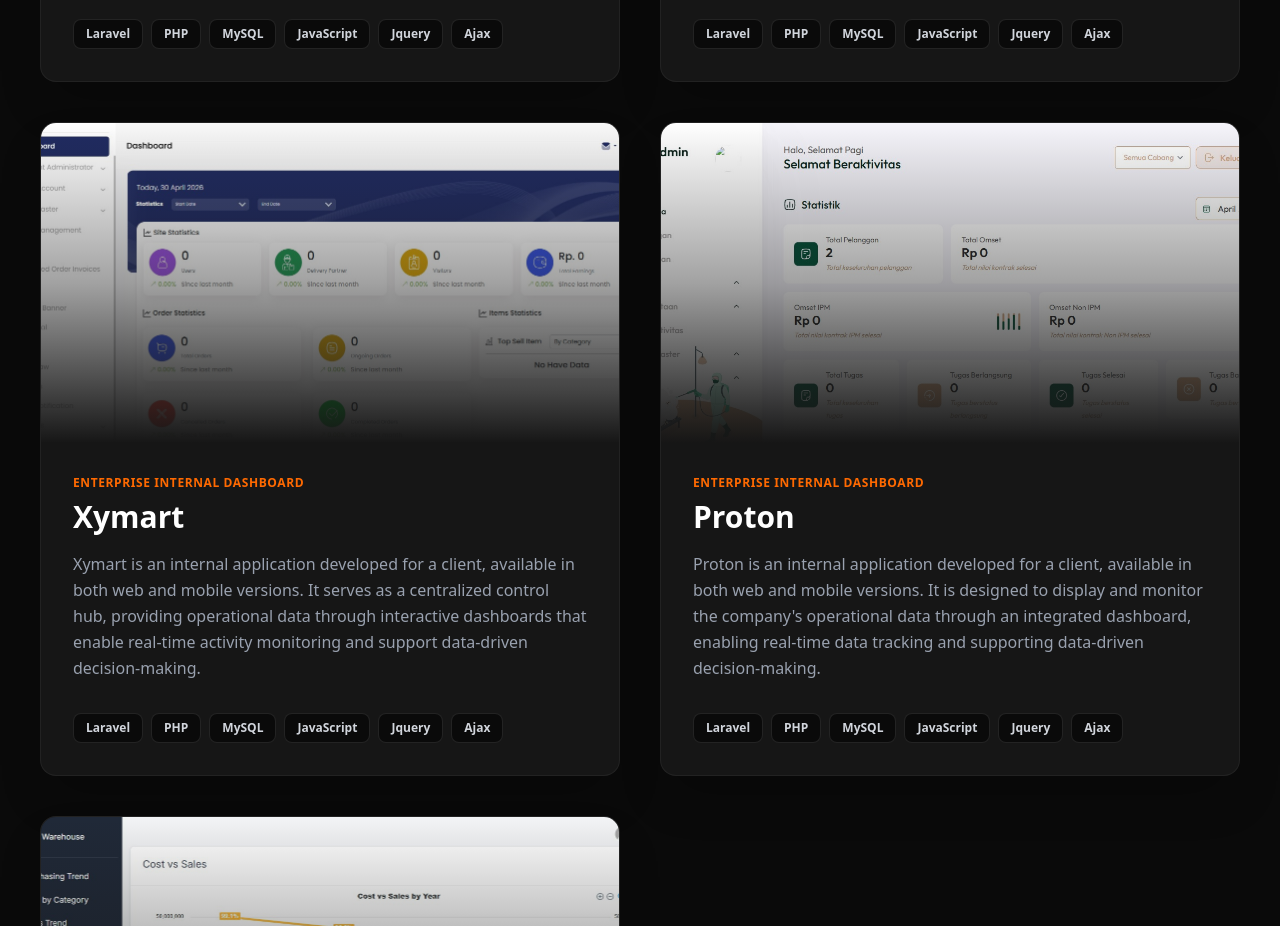
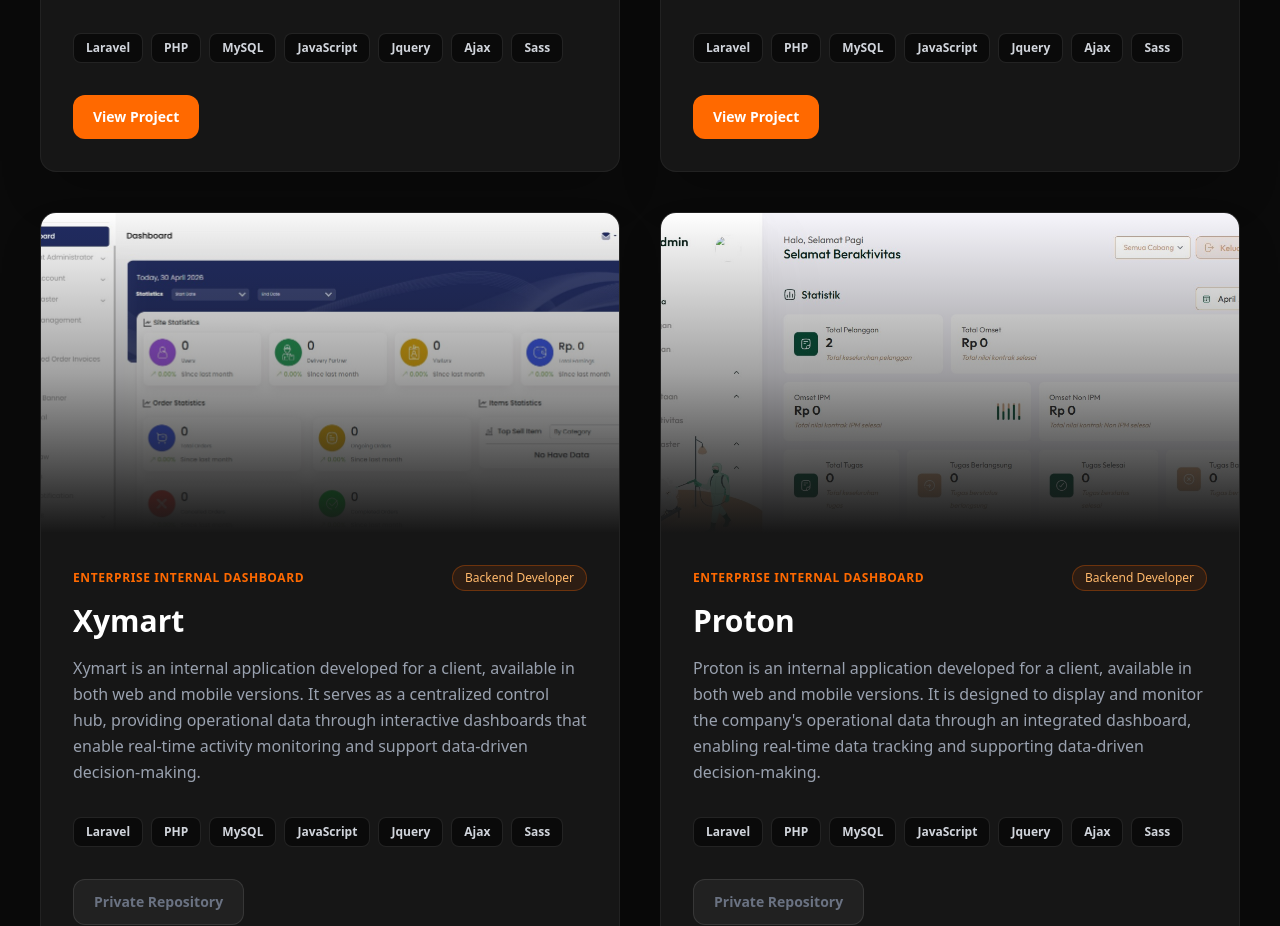
Before and after one commit to RndyAchmad/web-portofolio, a Next.js app: page / in a window 1280 px wide. Shown: the part 3406-4332 px from the top of the page. Built offline with nearby package versions, Linux system fonts and the light colour scheme.

Commit message:
feat: add project data

```diff
--- a/app/page.js
+++ b/app/page.js
@@ -265,6 +265,7 @@
           <div className="mx-auto grid max-w-7xl grid-cols-1 gap-8 md:grid-cols-2 lg:gap-10">
             {PROJECTS.map((project) => {
               const projectData = t.projects.items[project.translationKey];
+              const hasLiveDemo = Boolean(project.liveUrl);
 
               return (
                 <article
@@ -282,9 +283,15 @@
 
                   <div className="flex flex-1 flex-col p-6 sm:p-8">
                     <div className="mb-4">
-                      <p className="mb-2 text-xs font-bold uppercase tracking-wider text-orange-500">
-                        {projectData.type}
-                      </p>
+                      <div className="mb-3 flex flex-wrap items-center justify-between gap-3">
+                        <p className="text-xs font-bold uppercase tracking-wider text-orange-500">
+                          {projectData.type}
+                        </p>
+                        <span className="rounded-full border border-orange-500/30 bg-orange-500/10 px-3 py-1 text-xs font-medium text-orange-300">
+                          {project.role || 'Full Stack Developer'}
+                        </span>
+                      </div>
+
                       <h3 className="text-2xl font-bold text-white sm:text-3xl">
                         {project.title}
                       </h3>
@@ -294,7 +301,7 @@
                       {projectData.description}
                     </p>
 
-                    <div className="mt-auto flex flex-wrap gap-2">
+                    <div className="mb-8 flex flex-wrap gap-2">
                       {project.technologies.map((tech) => (
                         <span
                           key={tech}
@@ -303,6 +310,27 @@
                           {tech}
                         </span>
                       ))}
+                    </div>
+
+                    <div className="mt-auto flex items-center gap-3">
+                      {hasLiveDemo ? (
+                        <a
+                          href={project.liveUrl}
+                          target="_blank"
+                          rel="noopener noreferrer"
+                          className="inline-flex items-center justify-center rounded-xl bg-orange-500 px-5 py-3 text-sm font-semibold text-white transition-all duration-300 hover:bg-orange-600 hover:shadow-lg hover:shadow-orange-500/25"
+                        >
+                          View Project
+                        </a>
+                      ) : (
+                        <button
+                          type="button"
+                          disabled
+                          className="inline-flex cursor-not-allowed items-center justify-center rounded-xl border border-white/10 bg-white/5 px-5 py-3 text-sm font-semibold text-gray-500"
+                        >
+                          Private Repository
+                        </button>
+                      )}
                     </div>
                   </div>
                 </article>
--- a/constants/projects.js
+++ b/constants/projects.js
@@ -3,30 +3,38 @@
         title: "FUOMO",
         image: "/images/projects/fuomo-desktop.jpeg",
         translationKey: "fuomo",
-        technologies: ["Laravel", "PHP", "MySQL", "JavaScript", "Jquery", "Ajax"],
+        technologies: ["Laravel", "PHP", "MySQL", "JavaScript", "Jquery", "Ajax", "Sass"],
+        role: "Backend Developer",
+        liveUrl: "https://fuomo.id",
     },
     {
         title: "ETS",
         image: "/images/projects/ordo-dashboard.jpeg",
         translationKey: "ets",
-        technologies: ["Laravel", "PHP", "MySQL", "JavaScript", "Jquery", "Ajax"],
+        technologies: ["Laravel", "PHP", "MySQL", "JavaScript", "Jquery", "Ajax", "Sass"],
+        role: "Backend Developer",
+        liveUrl: "https://github.com/RndyAchmad/ets-mentoring",
     },
     {
         title: "Xymart",
         image: "/images/projects/xymart-dashboard.jpeg",
         translationKey: "xymart",
-        technologies: ["Laravel", "PHP", "MySQL", "JavaScript", "Jquery", "Ajax"],
+        technologies: ["Laravel", "PHP", "MySQL", "JavaScript", "Jquery", "Ajax", "Sass"],
+        role: "Backend Developer",
     },
     {
         title: "Proton",
         image: "/images/projects/proton-dashboard.jpeg",
         translationKey: "proton",
-        technologies: ["Laravel", "PHP", "MySQL", "JavaScript", "Jquery", "Ajax"],
+        technologies: ["Laravel", "PHP", "MySQL", "JavaScript", "Jquery", "Ajax", "Sass"],
+        role: "Backend Developer",
     },
     {
         title: "DWO",
         image: "/images/projects/dwo1.jpeg",
         translationKey: "dwo",
-        technologies: ["Laravel", "Livewire", "Volt", "Chart.js", "PHP", "MySQL", "JavaScript"],
+        technologies: ["Laravel", "Livewire", "Volt", "Alpine.js", "PHP", "MySQL", "JavaScript"],
+        role: "Backend Developer",
+        liveUrl: "https://github.com/RndyAchmad/dashboard-dwo",
     }
 ];
```
